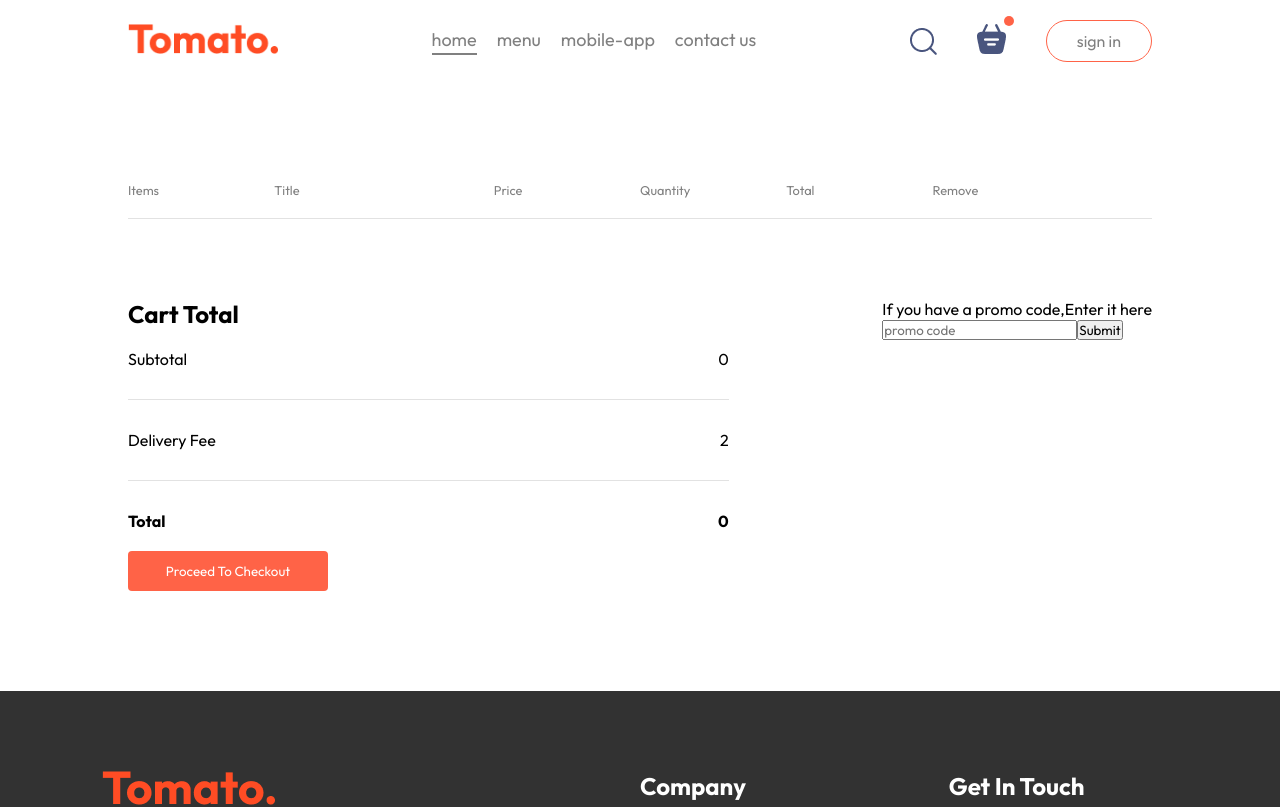
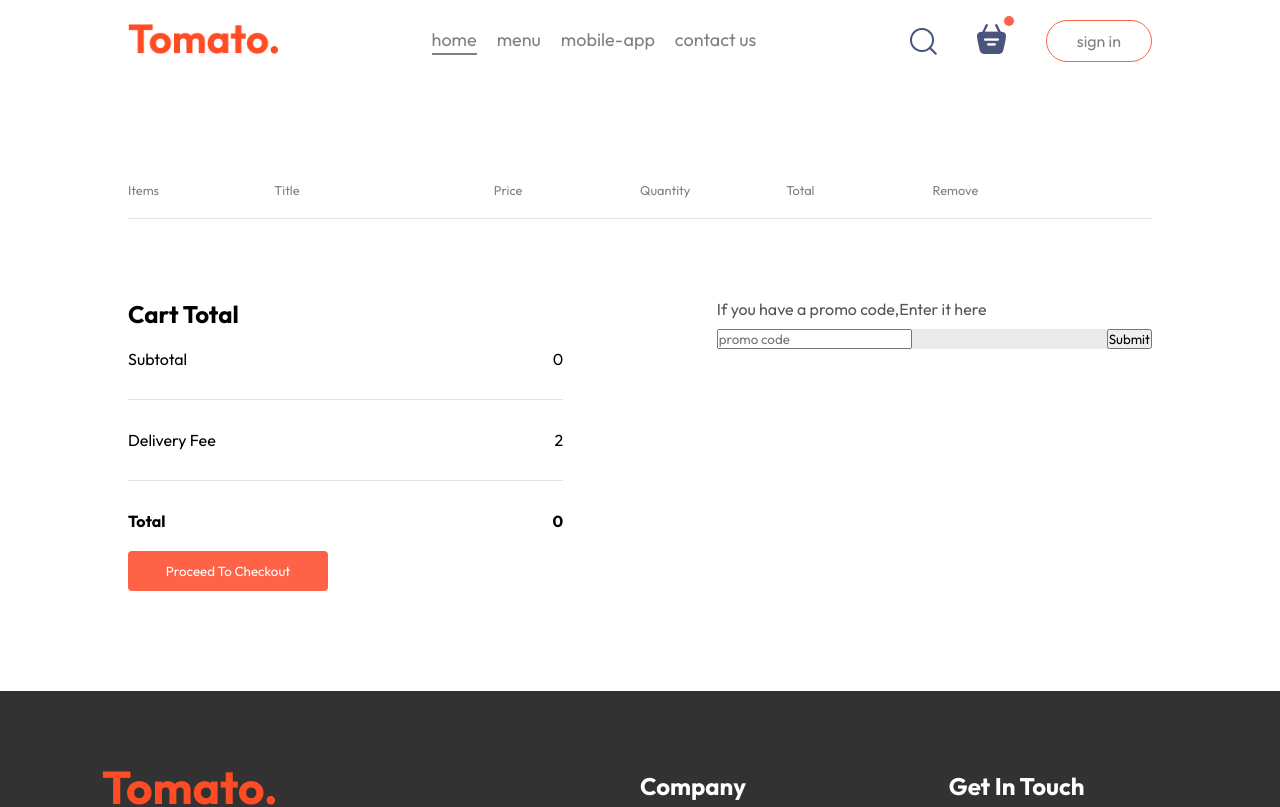
Before and after one commit to Pratheekjshetty/accelerlab-foodapp, a React (Create React App) app: page /cart in a window 1280 px wide. Shown: the top 807 px of the page. Built offline with nearby package versions, Linux system fonts and the light colour scheme.

Commit message:
first-commit

```diff
--- a/src/pages/Cart/Cart.css
+++ b/src/pages/Cart/Cart.css
@@ -58,3 +58,17 @@
     color: tomato;
     background-color:wheat;
 }
+.cart-promocode{
+    flex:1;
+}
+.cart-promocode p{
+    color:#555;
+}
+.cart-promocode-input{
+    margin-top: 10px;
+    display: flex;
+    justify-content: space-between;
+    align-items: center;
+    background-color: #eaeaea;
+    border-radius: 4px;
+}
```
